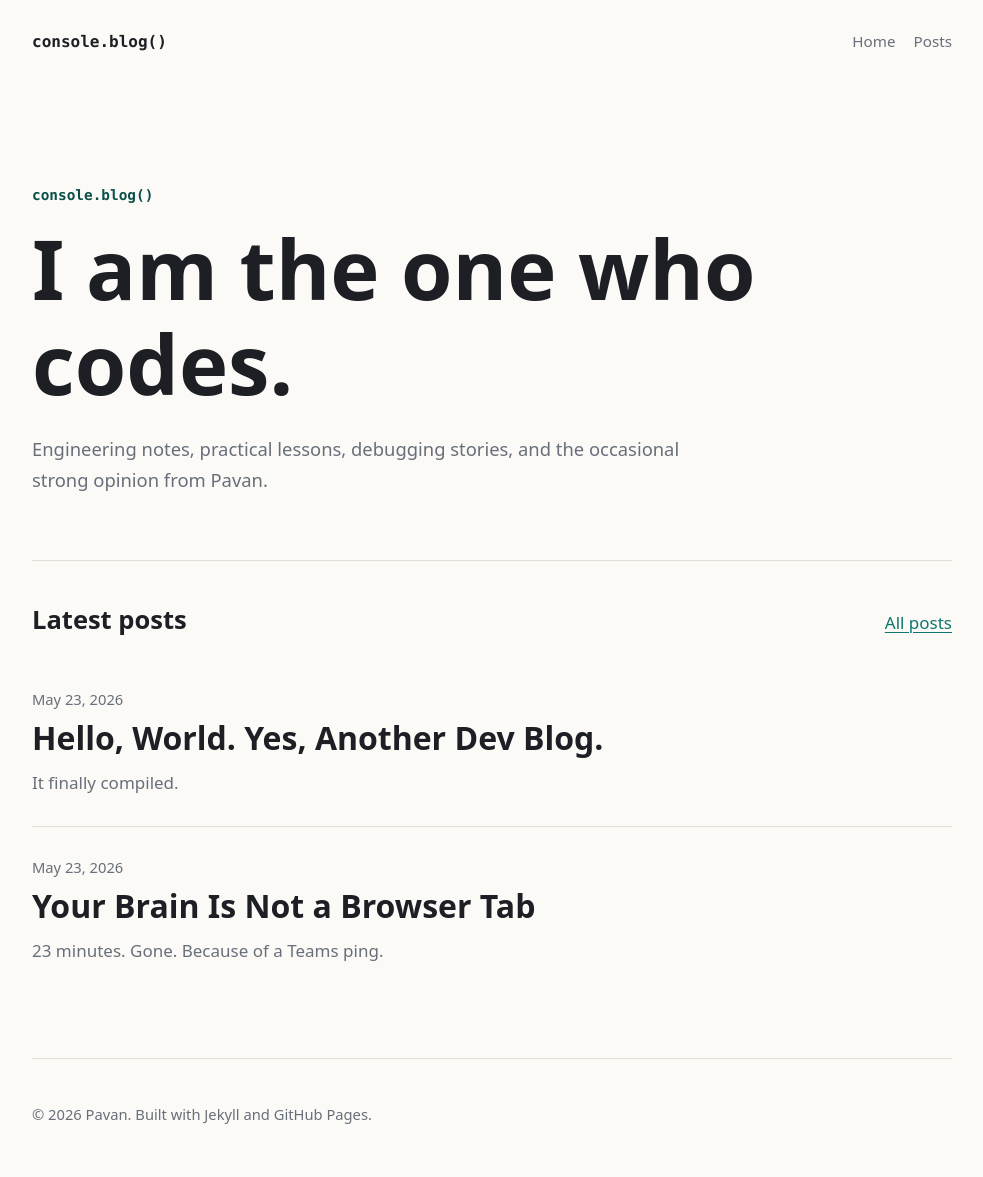
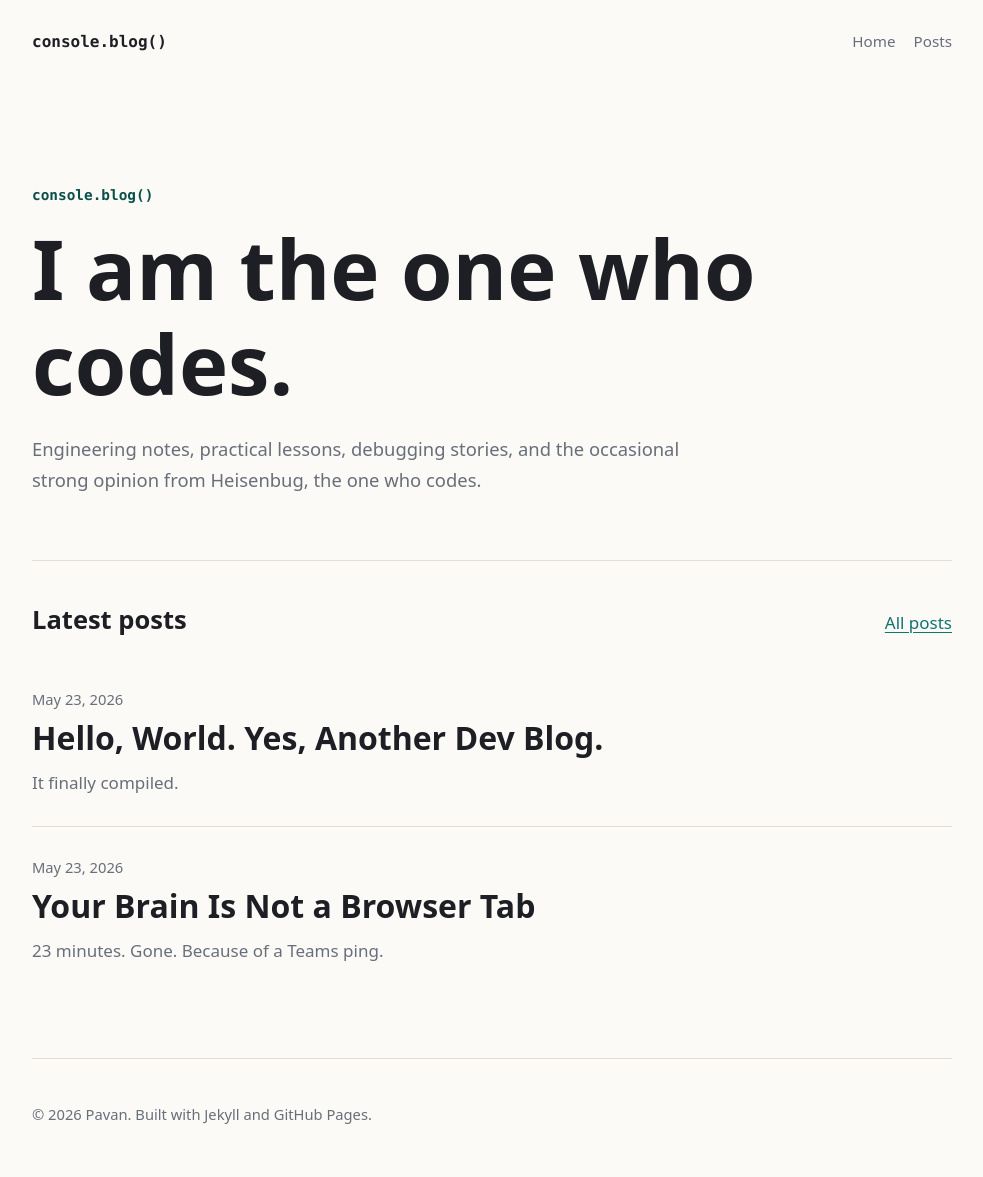
Before and after one commit to pavankalyan-codes/console.blog, a Jekyll site: the page built from index.md, in a window 1280 px wide. Shown: the whole page, without its empty margins (148-1131 px from the left). Built offline with Jekyll 4.4.1, drawn with Linux system fonts in a browser that asks for light colours.

Commit message:
Update author name to 'Heisenbug' for consistency in branding

```diff
--- a/index.md
+++ b/index.md
@@ -8,7 +8,7 @@ title: Home
   <h1>I am the one who codes.</h1>
   <p>
     Engineering notes, practical lessons, debugging stories, and the occasional
-    strong opinion from Pavan.
+    strong opinion from Heisenbug, the one who codes.
   </p>
 </section>
 
```
